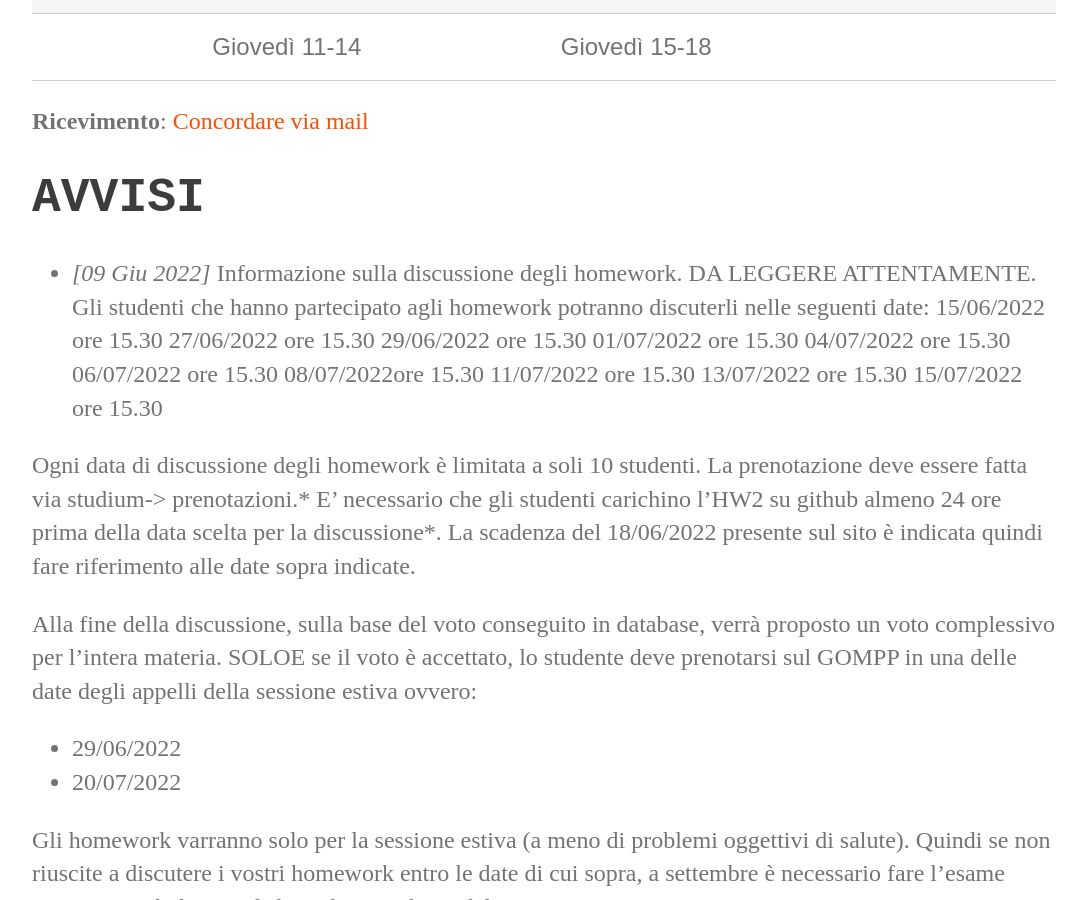
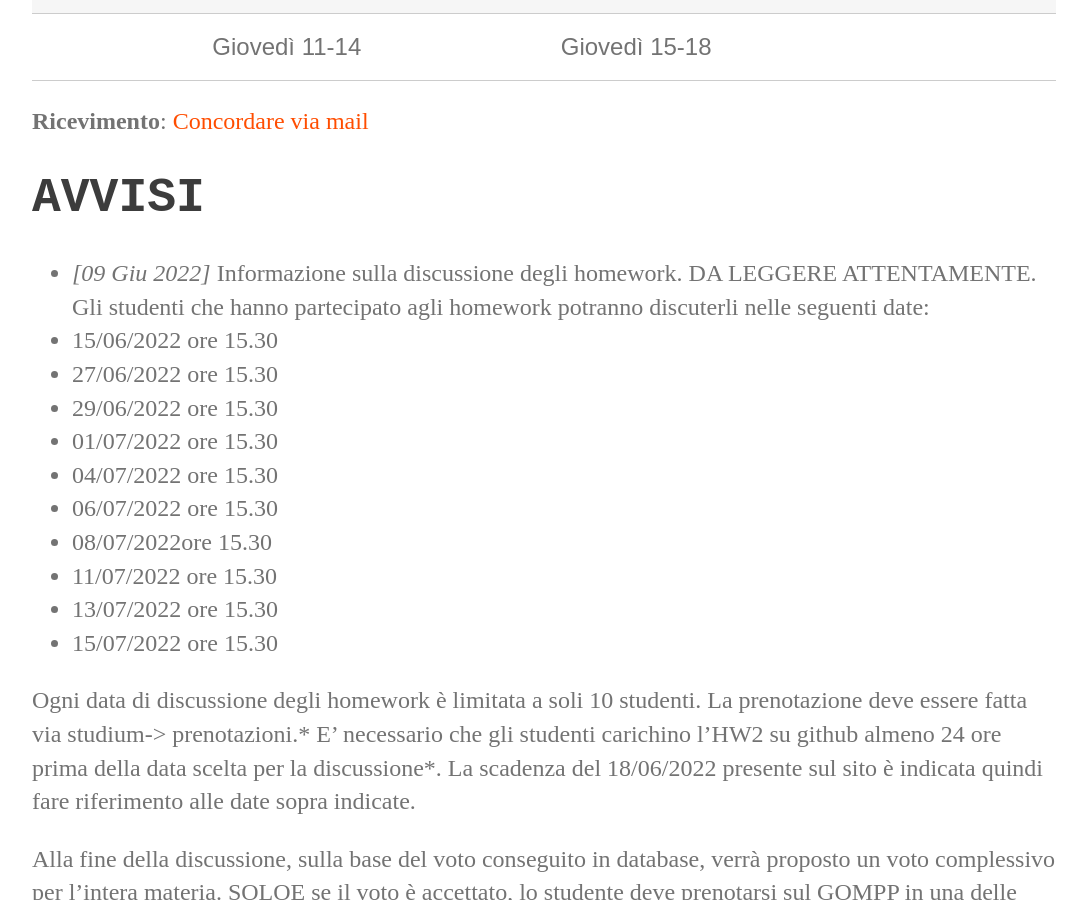
Before and after one commit to perceivelab/database-course, a Jekyll site: the page built from index.md, in a window 1280 px wide and 900 px high, scrolled down 828 px. Shown: the whole window, without its empty margins (96-1181 px from the left). Built offline with Jekyll 4.4.1, drawn with Linux system fonts in a browser that asks for light colours; our own code applies the rules of GitHub Pages for plain Markdown files.

```diff
--- a/index.md
+++ b/index.md
@@ -18,16 +18,16 @@ layout: default
 # AVVISI
 - *[09 Giu 2022]* Informazione sulla discussione degli homework.  DA LEGGERE ATTENTAMENTE.
 Gli studenti che hanno partecipato agli homework potranno discuterli nelle seguenti date:
-15/06/2022 ore 15.30
-27/06/2022 ore 15.30
-29/06/2022 ore 15.30
-01/07/2022  ore 15.30
-04/07/2022 ore 15.30
-06/07/2022 ore 15.30
-08/07/2022ore 15.30
-11/07/2022 ore 15.30
-13/07/2022 ore 15.30
-15/07/2022 ore 15.30
+- 15/06/2022 ore 15.30
+- 27/06/2022 ore 15.30
+- 29/06/2022 ore 15.30
+- 01/07/2022  ore 15.30
+- 04/07/2022 ore 15.30
+- 06/07/2022 ore 15.30
+- 08/07/2022ore 15.30
+- 11/07/2022 ore 15.30
+- 13/07/2022 ore 15.30
+- 15/07/2022 ore 15.30
 
 Ogni data di discussione degli homework è limitata a soli 10 studenti. La prenotazione deve essere fatta via studium-> prenotazioni.* E’ necessario che gli studenti carichino l’HW2 su github almeno 24 ore  prima della data scelta per la discussione*. La scadenza del 18/06/2022 presente sul sito è indicata quindi fare riferimento alle date sopra indicate.
 
```
